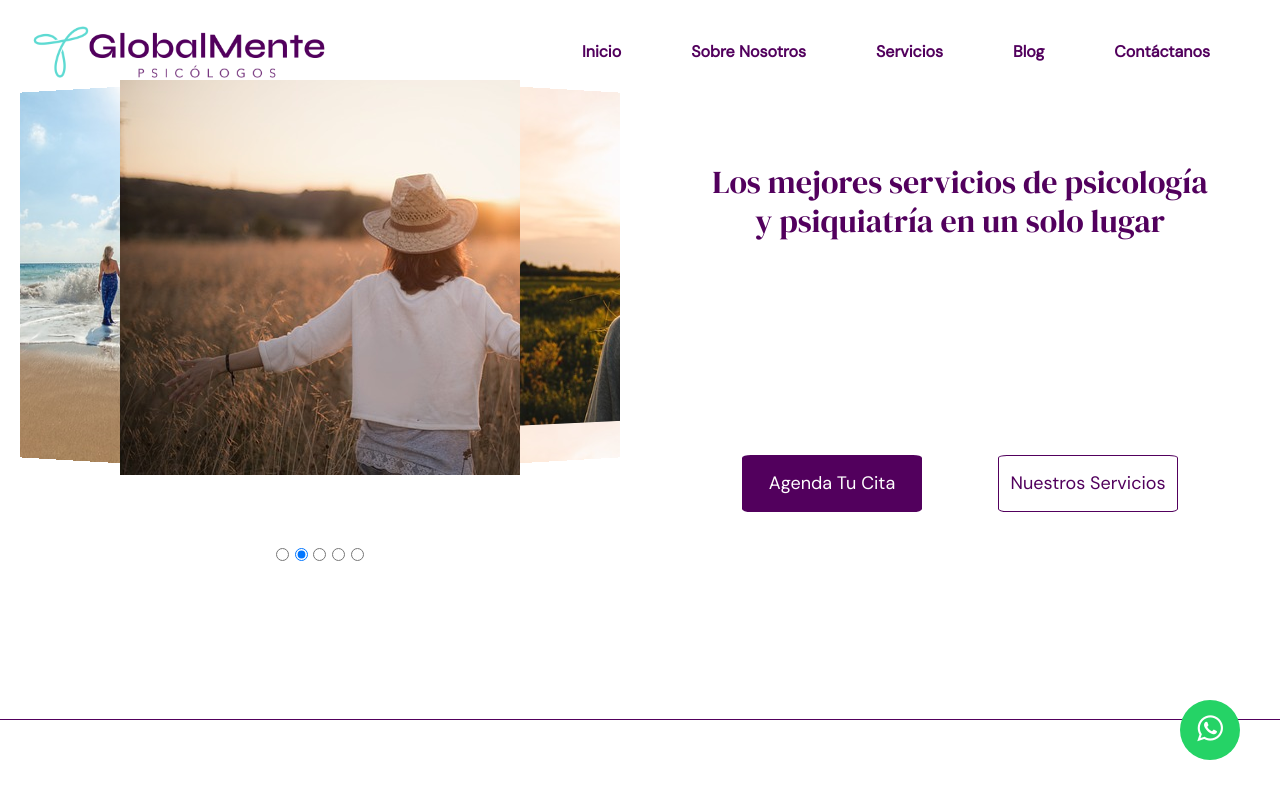
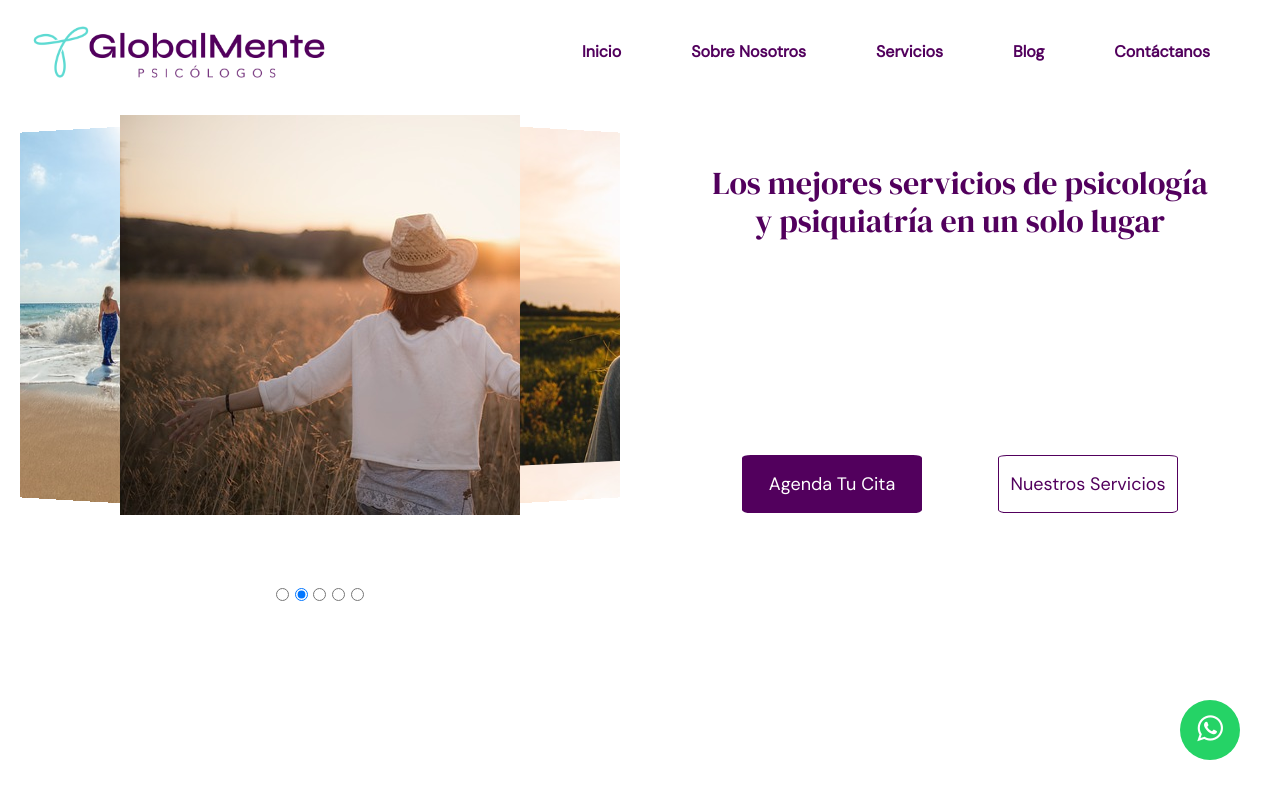
Before and after one commit to thomasvanegas/GlobalMentePsicologos, a plain HTML site: page index.html in a window 1280 px wide. Shown: the top 800 px of the page. Drawn offline with nearby package versions, Linux system fonts and the light colour scheme.

Commit message:
Modificaciones: navbar, banner y slogan

```diff
--- a/css/banner.css
+++ b/css/banner.css
@@ -1,4 +1,5 @@
 .slogan_img {
+  padding-top: 5vh;
   height: 90px;
   margin: 0;
   display: grid;
--- a/css/slogan.css
+++ b/css/slogan.css
@@ -3,7 +3,6 @@
     display: grid;
     grid-template-columns: repeat(2, 1fr);
     height: 90vh;
-    border-bottom: 1px #52005d solid;
 }
 /* DEFINICION DE APARTADO DESCRIPCION DEL BANNER */
 .slogan_descripcion {
```
